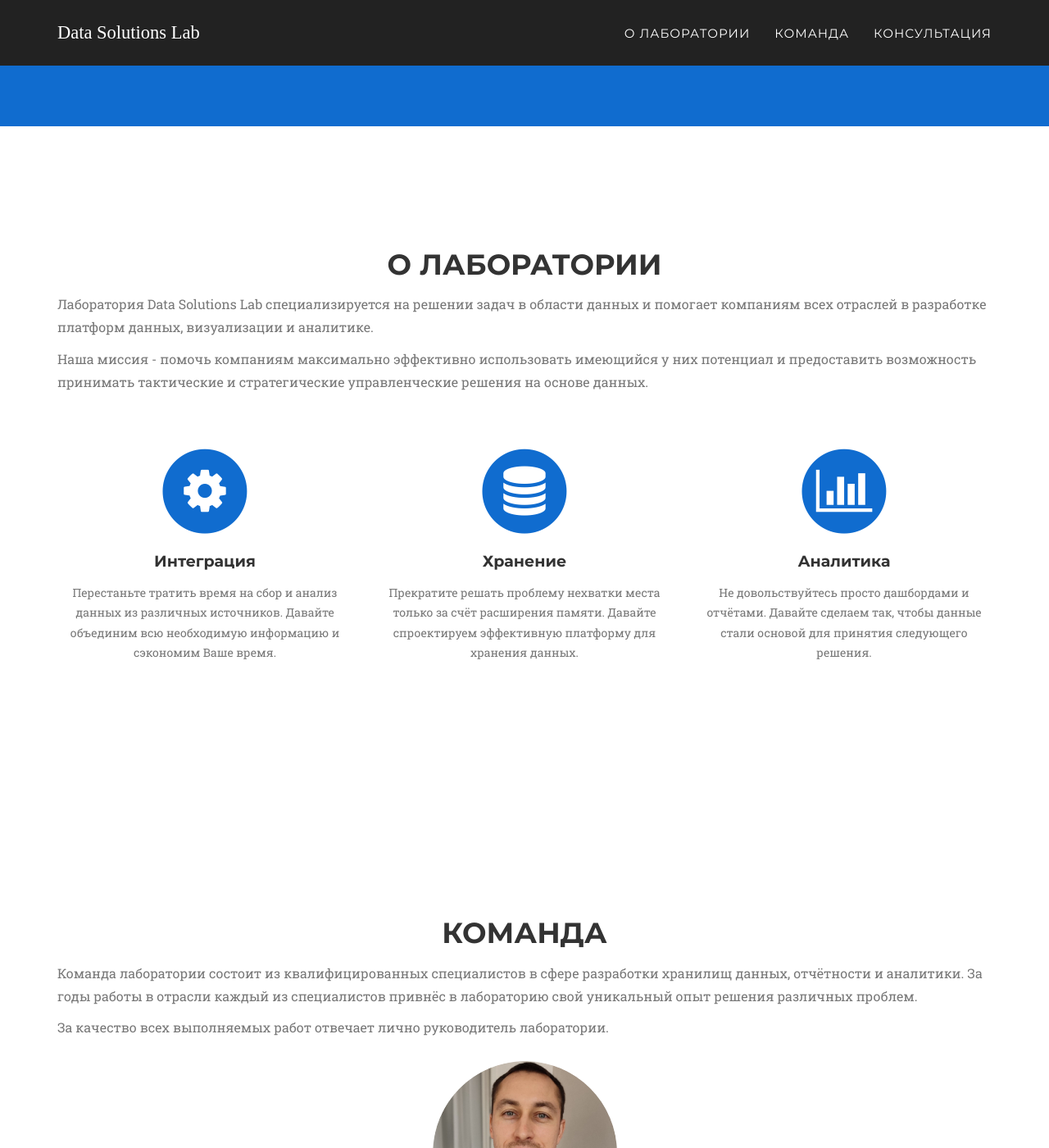
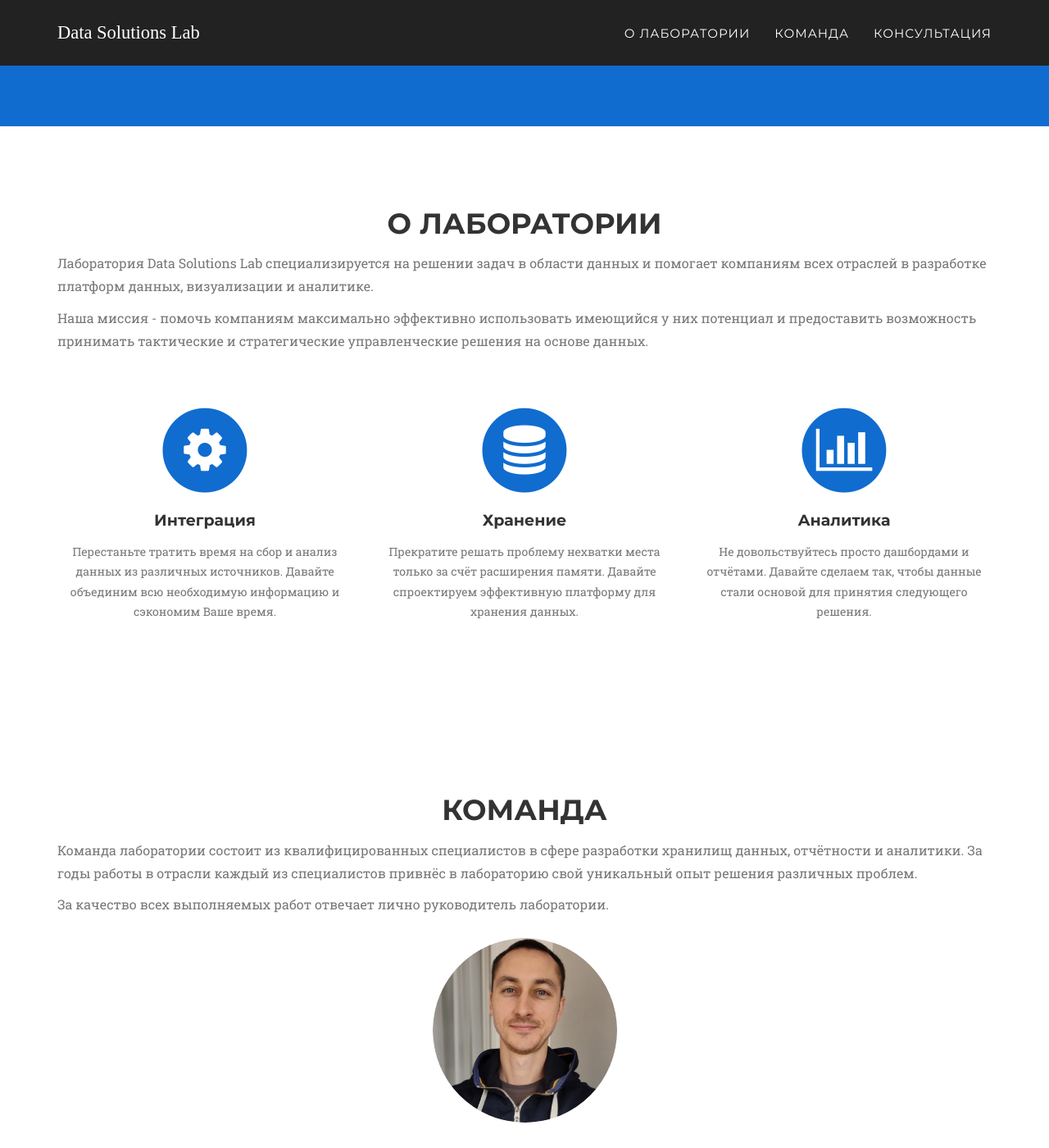
Before and after one commit to techwritex/datasolutionslab, a Jekyll site: the page built from index.html, in a window 1280 px wide and 1400 px high, scrolled down 669 px. Shown: the whole window at 82% size. Built offline with Jekyll 4.4.1, drawn with Linux system fonts in a browser that asks for light colours; some web fonts are replaced.

Commit message:
v 0.1.76

```diff
--- a/_includes/contact.html
+++ b/_includes/contact.html
@@ -49,7 +49,7 @@
                     <!-- Planerka widget end -->
                 </div>
                 <div class="col-lg-12 text-center">
-                    <a href="#" class="btn btn-xl">Получить консультацию</a>
+                    <a href="https://planerka.app/vladimir-datasolutionslab/consultation" target="_blank" class="btn btn-xl">Получить консультацию</a>
                 </div>
             </div>
         </div>
--- a/_includes/css/agency.css
+++ b/_includes/css/agency.css
@@ -365,7 +365,7 @@ section h3.section-subheading {
 
 @media(min-width:768px) {
     section {
-        padding: 150px 0;
+        padding: 100px 0;
     }
 }
 
```
